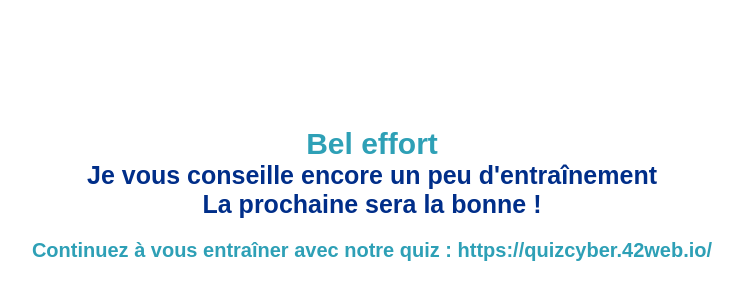
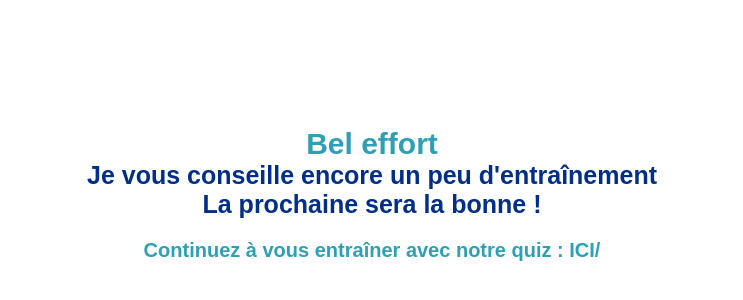
Before and after one commit to claireexaperf/R-ponses-quiz-newsletter, a plain HTML site: page Bel effort.html in a window 1280 px wide. Shown: the part 214-514 px from the top of the page, without its empty margins (268-1011 px from the left). Drawn offline with Linux system fonts and the light colour scheme.

Commit message:
Update Bel effort.html

```diff
--- a/Bel effort.html
+++ b/Bel effort.html
@@ -38,7 +38,7 @@
         <div class="effort">Bel effort</div>
         <div class="entrainement">Je vous conseille encore un peu d'entraînement</div>
         <div class="entrainement">La prochaine sera la bonne !</div>
-        <div class="quiz">Continuez à vous entraîner avec notre quiz : <a href="https://quizcyber.42web.io/" target="_blank" style="color: #2ea0b6; text-decoration: none;">https://quizcyber.42web.io/</a></div>
+        <div class="quiz">Continuez à vous entraîner avec notre quiz : <a href="https://quizcyber.42web.io/" target="_blank" style="color: #2ea0b6; text-decoration: none;">ICI/</a></div>
     </div>
 </body>
 </html>
```
